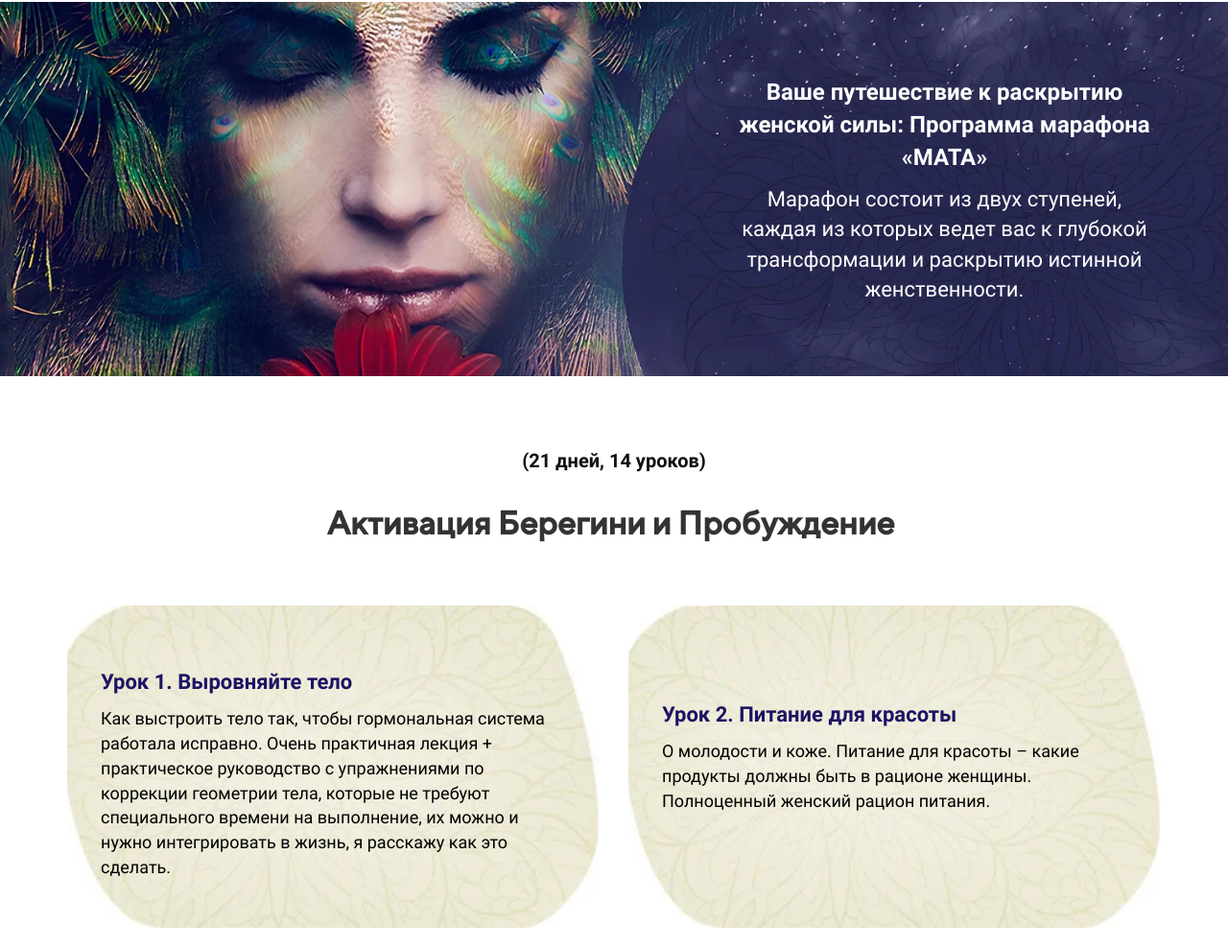
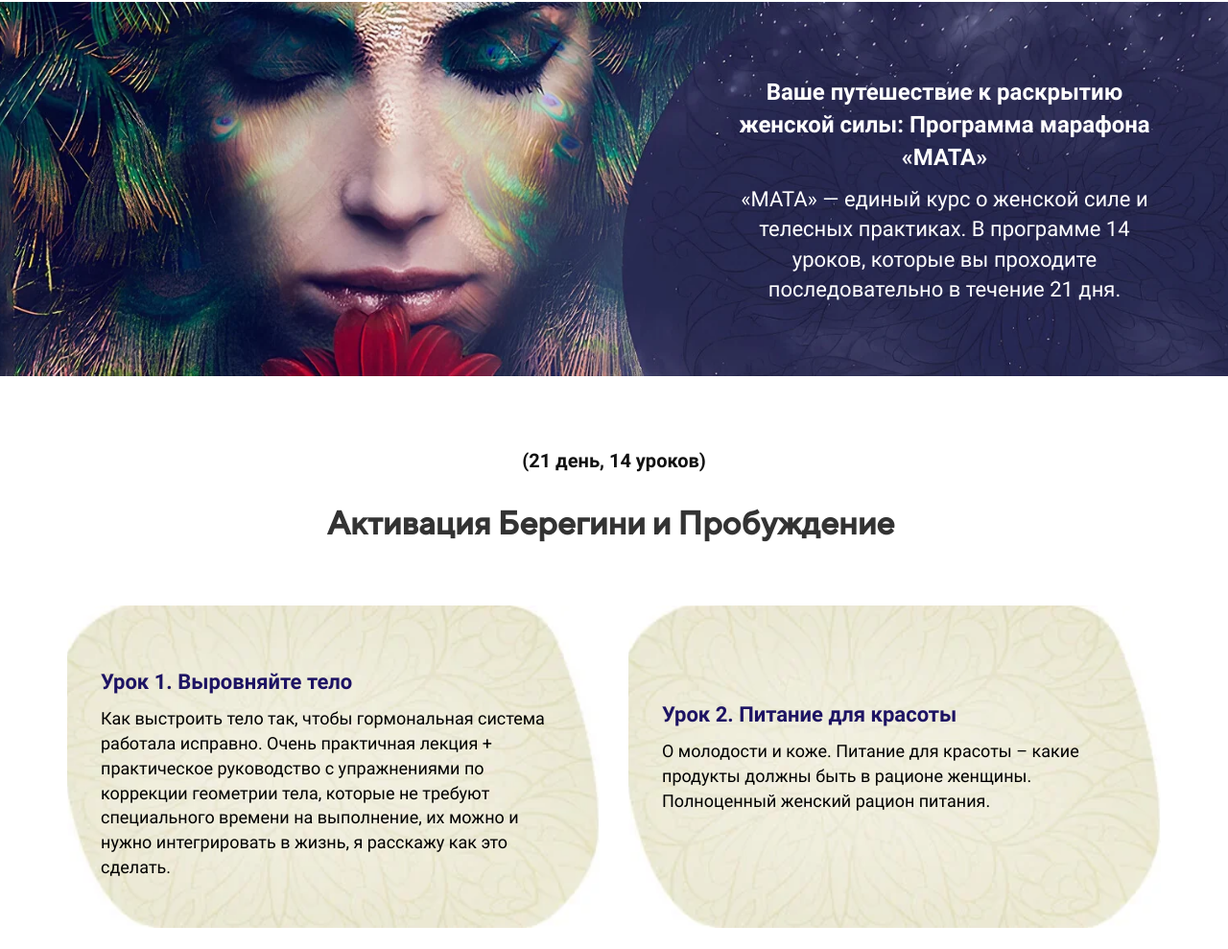
Before and after one commit to Stas0889/mata, a plain HTML site: page index.html in a window 1280 px wide. Shown: the part 8537-9526 px from the top of the page at 96% size. Drawn offline with Linux system fonts and the light colour scheme.

Commit message:
Describe MATA as one course

```diff
--- a/index.html
+++ b/index.html
@@ -480,7 +480,7 @@
 <h2 class="vlp-mata3174569-8d95b2-text-202 vlp-mata3174569-8d95b2-text-203">
 <strong>Ваше путешествие к раскрытию женской силы: Программа марафона «МАТА»</strong>
 </h2>
-<p class="vlp-mata3174569-8d95b2-text-204 vlp-mata3174569-8d95b2-text-205">Марафон состоит из двух ступеней, каждая из которых ведет вас к глубокой трансформации и раскрытию истинной женственности.</p>
+<p class="vlp-mata3174569-8d95b2-text-204 vlp-mata3174569-8d95b2-text-205">«МАТА» — единый курс о женской силе и телесных практиках. В программе 14 уроков, которые вы проходите последовательно в течение 21 дня.</p>
 </div>
 </div>
 </div>
@@ -489,7 +489,7 @@
 <section class="vlp-mata3174569-8d95b2-node965" id="vlp-mata3174569-8d95b2-programma">
 <div class="vlp-mata3174569-8d95b2-container">
 <p class="vlp-mata3174569-8d95b2-node966 vlp-mata3174569-8d95b2-text-207 vlp-mata3174569-8d95b2-text-208 vlp-mata3174569-8d95b2-text-209">
-<strong>(21 дней, 14 уроков)</strong>
+<strong>(21 день, 14 уроков)</strong>
 </p>
 <div class="vlp-mata3174569-8d95b2-node967">
 <h2 class="vlp-mata3174569-8d95b2-text-210 vlp-mata3174569-8d95b2-text-211">
```
